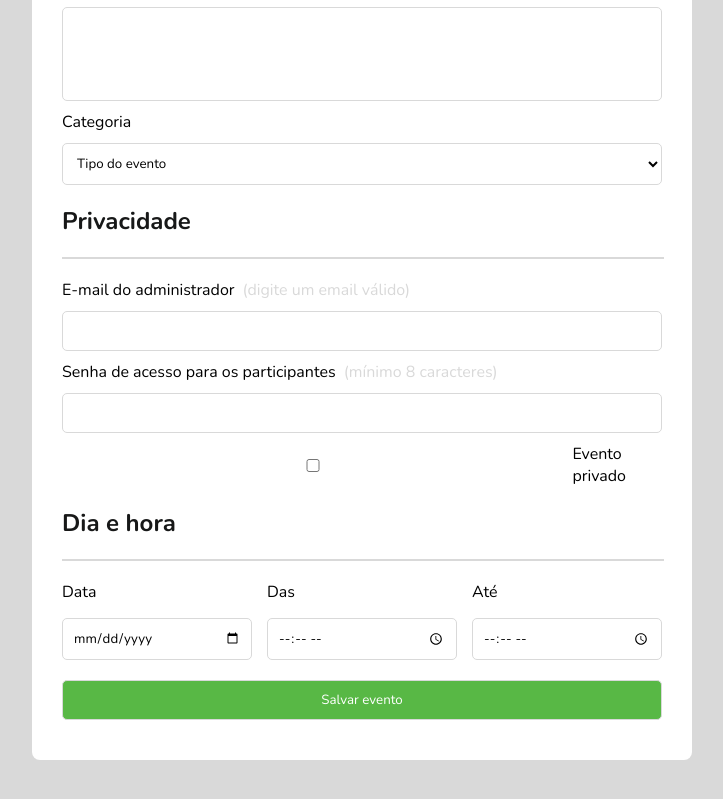
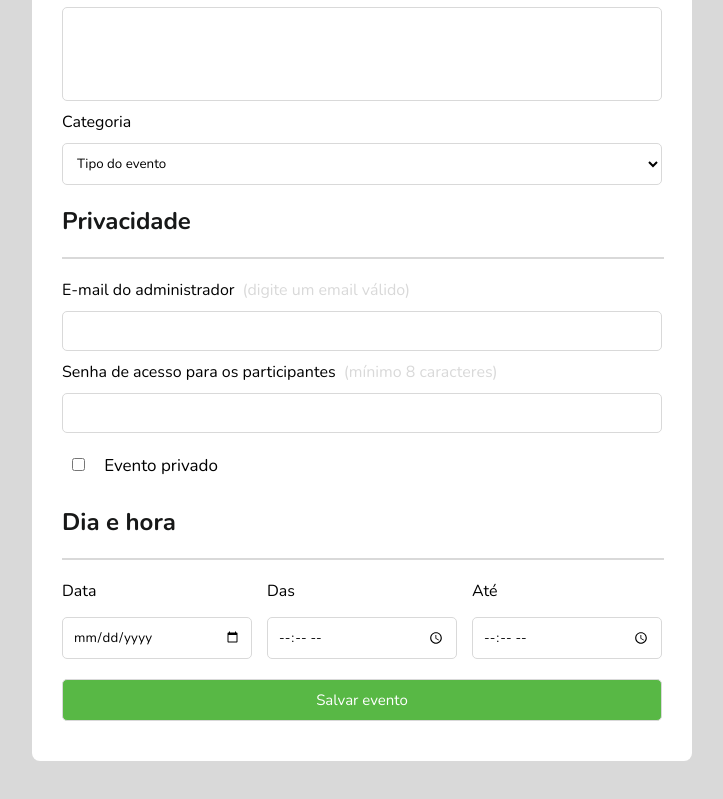
Before and after one commit to soophiiaaa/Cadastro-de-Eventos, a plain HTML site: page index.html in a window 1280 px wide. Shown: the part 545-1344 px from the top of the page, without its empty margins (278-1001 px from the left). Drawn offline with nearby package versions, Linux system fonts and the light colour scheme.

Commit message:
fix: checkbox

```diff
--- a/index.html
+++ b/index.html
@@ -67,7 +67,7 @@
 
             <div class="private">
                 <input type="checkbox" id="private">
-                <label for="private">Evento privado</label>
+                <label for="private" style="font-size: 17px;">Evento privado</label>
             </div>
 
             <h2>Dia e hora</h2>
--- a/style.css
+++ b/style.css
@@ -83,6 +83,12 @@ form textarea:hover {
     cursor: pointer;
 }
 
+input[type="checkbox"] {
+    display: inline-block;
+    width: auto;
+    margin: 15px 15px 15px 10px;
+}
+
 select {
     background-color: var(--third-color);
 }
@@ -102,14 +108,6 @@ select {
     width: 100%;
 }
 
-.private {
-    display: flex;
-    align-items: center;
-    gap: 8px;
-    width: 100%;
-    margin: 10px 0;
-}
-
 .datetime .area {
     display: flex;
     flex-direction: column;
@@ -124,6 +122,7 @@ button {
     background-color: var(--button-color);
     color: var(--third-color);
     border: none;
+    font-size: 15px;
 }
 
 button:hover {
```
